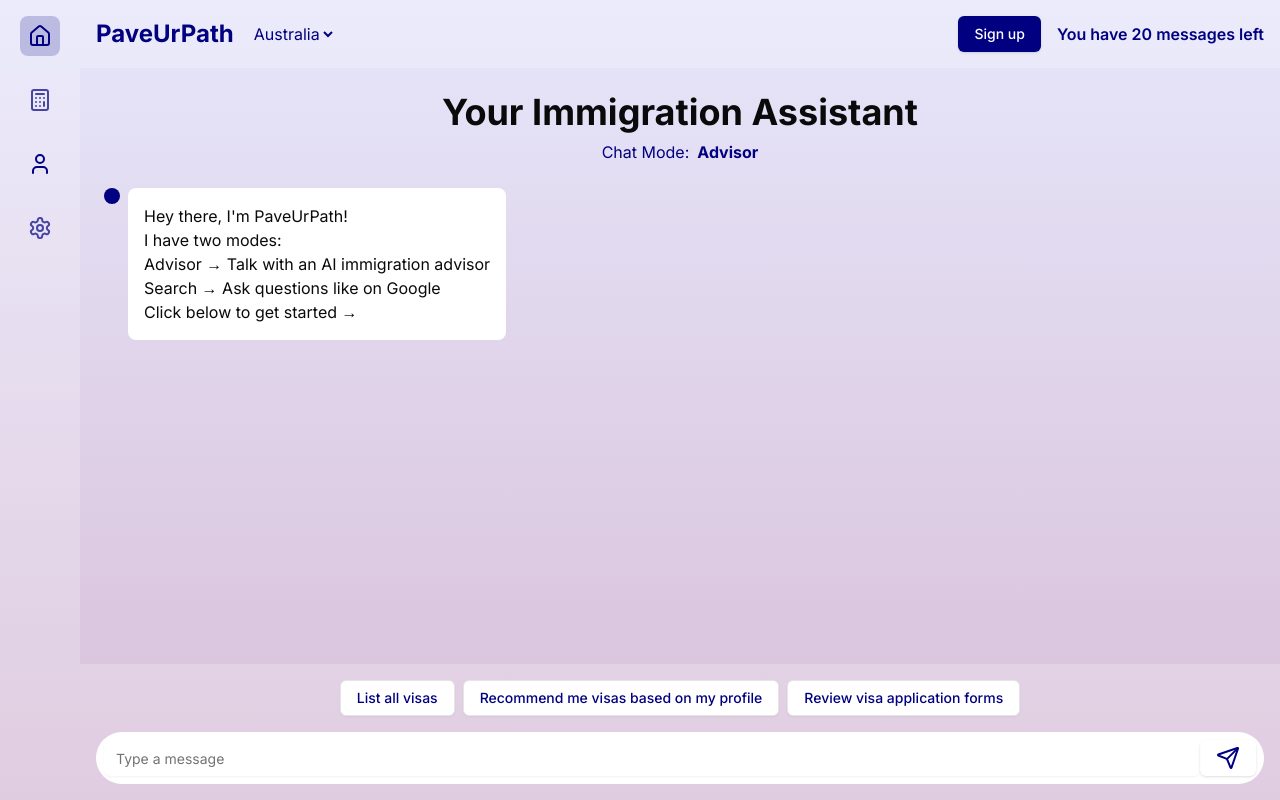
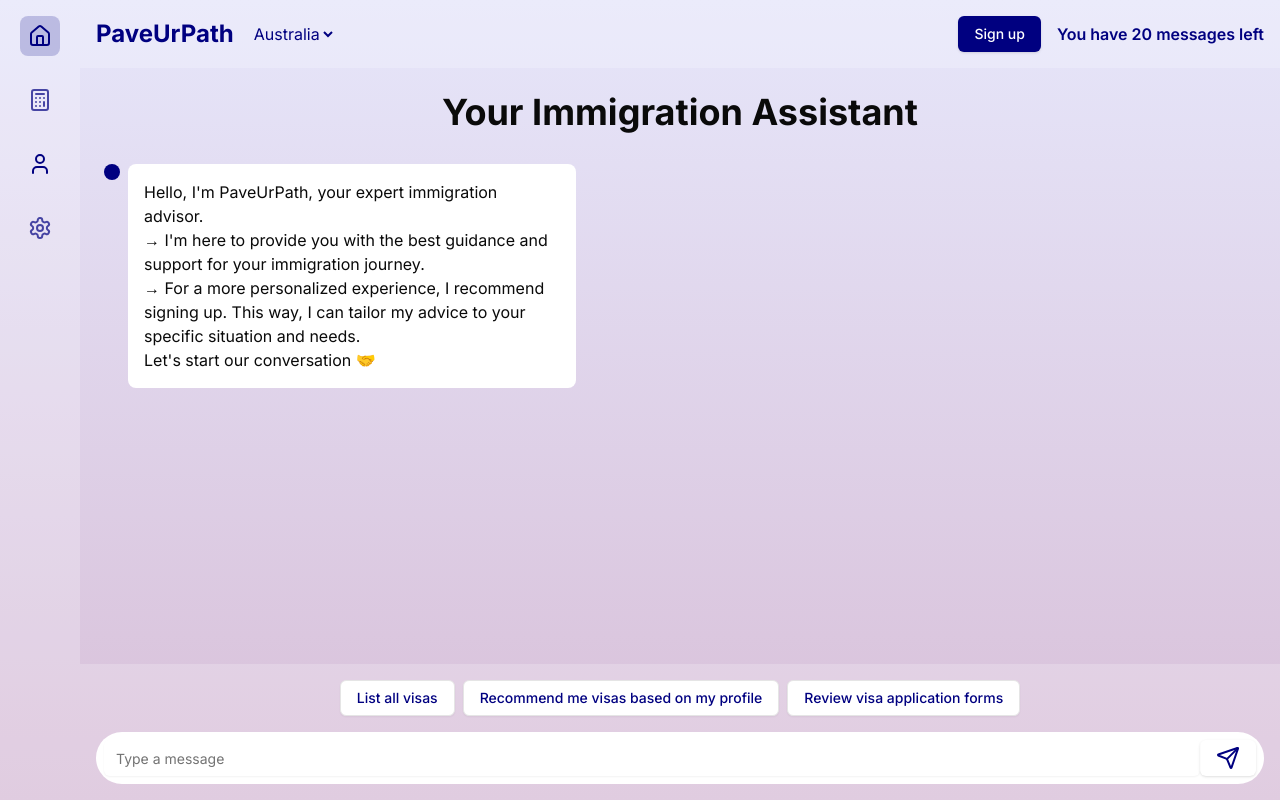
Before and after one commit to ajitaravind/immigrationmvp2, a Next.js app in the folder immigration-mvp/: page / in a window 1280 px wide. Built offline with nearby package versions, Linux system fonts and the light colour scheme.

Commit message:
modified chat page

```diff
--- a/immigration-mvp/src/components/ui/chat.area.tsx
+++ b/immigration-mvp/src/components/ui/chat.area.tsx
@@ -6,17 +6,12 @@
 }: {
 	messages: Array<{ role: string; content: string }>;
 }) {
-  const [chatMode, setChatMode] = useState("Advisor");
-
 	return (
 		<main className="flex-1 overflow-auto p-6">
 			<h2 className="text-4xl font-bold text-center mb-2">
 				Your Immigration Assistant
 			</h2>
-      <div className="flex justify-center items-center mb-6">
-        <span className="mr-2 text-[#000080]">Chat Mode:</span>
-        <span className="font-bold text-[#000080]">{chatMode}</span>
-      </div>
+			<div className="flex justify-center items-center mb-6"></div>
 			{/* Chat messages */}
 			<div className="space-y-4">
 				{messages.length === 0 ? (
@@ -26,11 +21,20 @@
 								{/* Bot avatar placeholder */}
 							</div>
 							<div className="bg-white rounded-lg p-4 max-w-md">
-                <p>Hey there, I&apos;m PaveUrPath!</p>
-                <p>I have two modes:</p>
-                <p>Advisor → Talk with an AI immigration advisor</p>
-                <p>Search → Ask questions like on Google</p>
-                <p>Click below to get started →</p>
+								<p>Hello, I'm PaveUrPath, your expert immigration advisor.</p>
+								<p>
+									→ I'm here to provide you with the best guidance and support
+									for your immigration journey.
+								</p>
+								<p>
+									→ For a more personalized experience, I recommend signing up.
+									This way, I can tailor my advice to your specific situation
+									and needs.
+								</p>
+								<p>
+									Let's start our conversation{" "}
+									<span className="text-blue-500">🤝</span>
+								</p>
 							</div>
 						</div>
 					</>
@@ -38,7 +42,9 @@
 					messages.map((message, index) => (
 						<div key={index} className="flex items-start">
 							<div
-                className={`rounded-full p-2 mr-2 ${message.role === "ai" ? "bg-[#000080]" : "bg-[#4B0082]"}`}
+								className={`rounded-full p-2 mr-2 ${
+									message.role === "ai" ? "bg-[#000080]" : "bg-[#4B0082]"
+								}`}
 							>
 								{/* Avatar placeholder */}
 							</div>
```
Also changed, not shown: 1 other file (tests, documents, lock files or other folders). Lines whose indentation alone changed are shown as unchanged.
